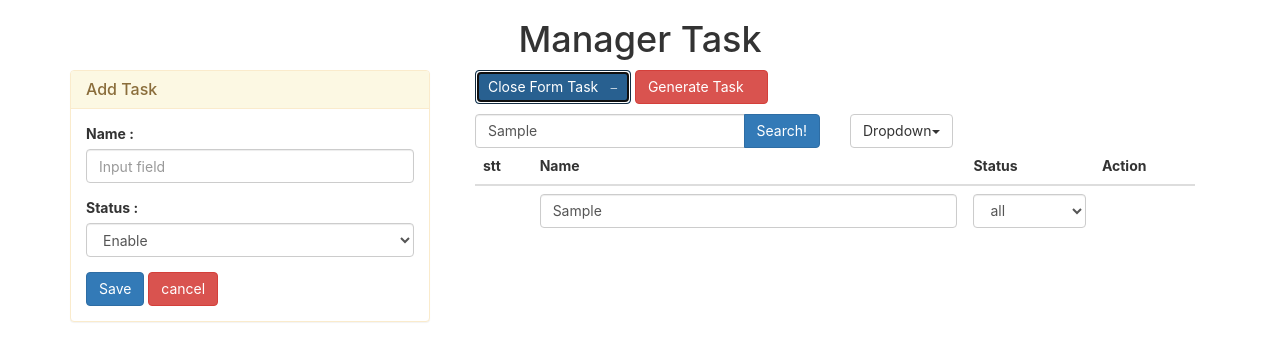
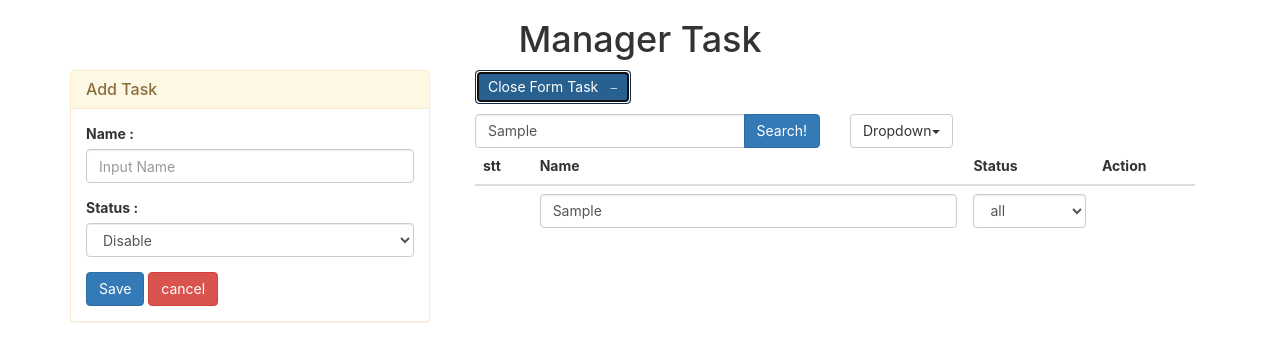
Before and after one commit to chiendv1992/reactjspr-ect, a React (Create React App) app in the folder pj2-quanlycongviec/: page / in a window 1280 px wide. Both pictures are taken after typing "Sample", "Sample" into the empty fields and a click on the button "Add Task". Shown: the top 360 px of the page. Built offline with nearby package versions, Linux system fonts and the light colour scheme; a web font is replaced by a local one.

Commit message:
add tasks

```diff
--- a/pj2-quanlycongviec/src/App.js
+++ b/pj2-quanlycongviec/src/App.js
@@ -3,81 +3,102 @@ import Controll from './component/Controll';
 import TaskForm from './component/TaskForm';
 import List from './component/List';
 import './App.css';
+
 class App extends Component {
-    constructor(props){
+    constructor(props) {
         super(props);
         this.state = {
-            tasks:[],
-            isDisplayForm:false
+            tasks: [],
+            isDisplayForm: false
         };
     }
+
     // dc goi thi gan vao state, goi duy nhat 1 lan
     componentWillMount() {
-        if (localStorage && localStorage.getItem('tasks')){
+        if (localStorage && localStorage.getItem('tasks')) {
             var tasks = JSON.parse(localStorage.getItem('tasks'));
             this.setState({
-                'tasks' : tasks
+                'tasks': tasks
             });
         }
     }
 
 
-    onGenerateData = () => {
-        var tasks = [
-            {
-                id: 1 ,
-                name: 'hoc',
-                status: false
-            },
-            {
-                id: 2 ,
-                name: 'hoc1',
-                status: false
-            },
-            {
-                id: 3 ,
-                name: 'hoc2',
-                status: false
-            },
-            {
-                id: 4 ,
-                name: 'hoc3',
-                status: true
-            }
-        ];
-        this.setState({
-            tasks:tasks
-        });
-        //luu tru vao storage kieu string (Json.stringify)
-        localStorage.setItem('tasks', JSON.stringify(tasks));
-    }
+    // onGenerateData = () => {
+    //     var tasks = [
+    //         {
+    //             id: 1,
+    //             name: 'hoc',
+    //             status: false
+    //         },
+    //         {
+    //             id: 2,
+    //             name: 'hoc1',
+    //             status: false
+    //         },
+    //         {
+    //             id: 3,
+    //             name: 'hoc2',
+    //             status: false
+    //         },
+    //         {
+    //             id: 4,
+    //             name: 'hoc3',
+    //             status: true
+    //         }
+    //     ];
+    //     this.setState({
+    //         tasks: tasks
+    //     });
+    //     //luu tru vao storage kieu string (Json.stringify)
+    //     localStorage.setItem('tasks', JSON.stringify(tasks));
+    // }
 
     // dóng mở  form
-    onToggleForm = () =>{
+    onToggleForm = () => {
         this.setState(({
-            isDisplayForm:!this.state.isDisplayForm
+            isDisplayForm: !this.state.isDisplayForm
         }));
     }
 
+    // nut close form
     onCloseForm = () => {
         this.setState(({
-            isDisplayForm:false
+            isDisplayForm: false
         }));
+    }
+
+// lay data tu TaskForm
+    onSubmit = (data) =>{
+        // console.log(data);
+        var {tasks} = this.state; //this.state.tasks
+        data.id = 5;
+        tasks.push(data);
+        this.setState({
+            tasks : tasks
+        });
+        localStorage.setItem('tasks', JSON.stringify(tasks));
     }
     render() {
         var {tasks, isDisplayForm} = this.state;
-        var elmTasksForm = isDisplayForm === true?<TaskForm onCloseForm={this.onCloseForm}/>:'';
+        var elmTasksForm = isDisplayForm === true
+            ? <TaskForm
+                onCloseForm={this.onCloseForm}
+                onSubmit = {this.onSubmit}
+            />
+            : '';
         return (
             <div className="container">
                 <div className="text-center">
                     <h1>Manager Task</h1>
                 </div>
                 <div className="row">
-                    <div className={isDisplayForm === true ? 'col-xs-4 col-sm-4 col-md-4 col-lg-4':''}>
+                    <div className={isDisplayForm === true ? 'col-xs-4 col-sm-4 col-md-4 col-lg-4' : ''}>
                         {elmTasksForm}
                     </div>
-                    <div className={isDisplayForm === true ? 'col-xs-8 col-sm-8 col-md-8 col-lg-8':'col-xs-12 col-sm-12 col-md-12 col-lg-12'}>
-                        <form action="">
+                    <div
+                        className={isDisplayForm === true ? 'col-xs-8 col-sm-8 col-md-8 col-lg-8' : 'col-xs-12 col-sm-12 col-md-12 col-lg-12'}>
+
                         {/*button Add*/}
                         <div className="col-xs-12 col-sm-12 col-md-12 col-lg-12">
                             <button
@@ -85,24 +106,24 @@ class App extends Component {
                                 className="btn btn-primary"
                                 onClick={this.onToggleForm}
                             >
-                                    {isDisplayForm === true?'Close Form Task':'Add Task'} &nbsp;&nbsp;
-                                    <span className={isDisplayForm === true?'glyphicon glyphicon-minus':'glyphicon glyphicon-plus mg-l'}/>
+                                {isDisplayForm === true ? 'Close Form Task' : 'Add Task'} &nbsp;&nbsp;
+                                <span
+                                    className={isDisplayForm === true ? 'glyphicon glyphicon-minus' : 'glyphicon glyphicon-plus mg-l'}/>
                             </button>
                             &nbsp;
-                                <button
-                                    type="button"
-                                    className="btn btn-danger"
-                                    onClick={()=>this.onGenerateData()}
-                                >
-                                    Generate Task &nbsp;&nbsp;
-                                </button>
+                            {/*<button*/}
+                            {/*    type="button"*/}
+                            {/*    className="btn btn-danger"*/}
+                            {/*    onClick={() => this.onGenerateData()}*/}
+                            {/*>*/}
+                            {/*    Generate Task &nbsp;&nbsp;*/}
+                            {/*</button>*/}
                         </div>
                         <Controll/>
                         {/* table*/}
                         <div className="col-xs-12 col-sm-12 col-md-12 col-lg-12">
                             <List tasks={tasks}/>
                         </div>
-                        </form>
                     </div>
                 </div>
 
--- a/pj2-quanlycongviec/src/component/TaskForm.js
+++ b/pj2-quanlycongviec/src/component/TaskForm.js
@@ -2,8 +2,46 @@ import React, {Component} from 'react';
 
 class TaskForm extends Component {
 
+    constructor(props){
+        super(props);
+        this.state = {
+            name:'',
+            status: false
+        };
+    }
+
     onCloseForm = () =>{
         this.props.onCloseForm();
+    }
+
+    onChange =(event) =>{
+        var target = event.target;
+        var name = target.name;
+        var value = target.value;
+        if (name === 'status'){
+            value = target.value === 'true' ? true : false;
+        }
+        this.setState({
+            [name]:value
+        });
+    }
+
+    // truyen data sang App
+    onSubmit = (event) => {
+        event.preventDefault();
+        this.props.onSubmit(this.state);
+        // cennel and close form
+        this.onClear();
+        this.onCloseForm();
+
+    }
+
+    // xoa data trong form(
+    onClear =() =>{
+        this.setState({
+            name : "",
+            status:false
+        });
     }
     render() {
         return (
@@ -15,21 +53,39 @@ class TaskForm extends Component {
                     </h3>
                 </div>
                 <div className="panel-body">
-                    <form action="" method="POST">
+                    <form onSubmit={this.onSubmit}>
                         <div className="form-group">
                             <label>Name :</label>
-                            <input type="text" className="form-control" id="" placeholder="Input field"/>
+                            <input
+                                type="text"
+                                className="form-control"
+                                placeholder="Input Name"
+                                name='name'
+                                value={this.state.name}
+                                onChange={this.onChange}
+                            />
                         </div>
                         <div className="form-group">
                             <label htmlFor="">Status :</label>
-                            <select name="" id="input" className="form-control" required="required">
-                                <option value="">Enable</option>
-                                <option value="">Disable</option>
+                            <select
+                                name='status'
+                                onChange={this.onChange}
+                                className="form-control"
+                                value={this.state.status}
+                            >
+                                <option value={true}>Enable</option>
+                                <option value={false}>Disable</option>
                             </select>
                         </div>
                         <button type="submit" className="btn btn-primary">Save</button>
                         &nbsp;
-                        <button type="submit" className="btn btn-danger">cancel</button>
+                        <button
+                            type="submit"
+                            className="btn btn-danger"
+                            onClick={this.onClear}
+                        >
+                            cancel
+                        </button>
                     </form>
                 </div>
             </div>
```
Lines whose indentation alone changed are shown as unchanged.
